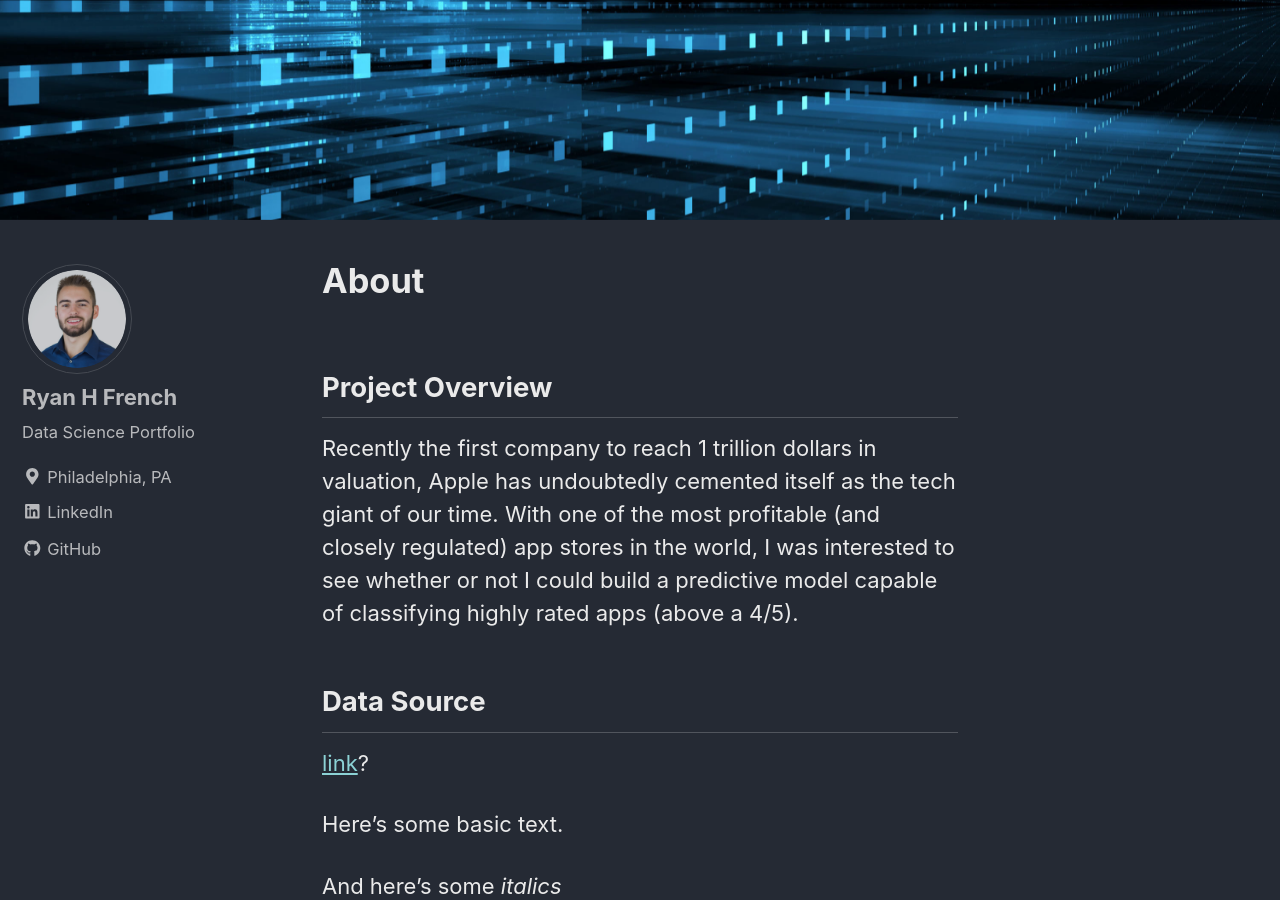
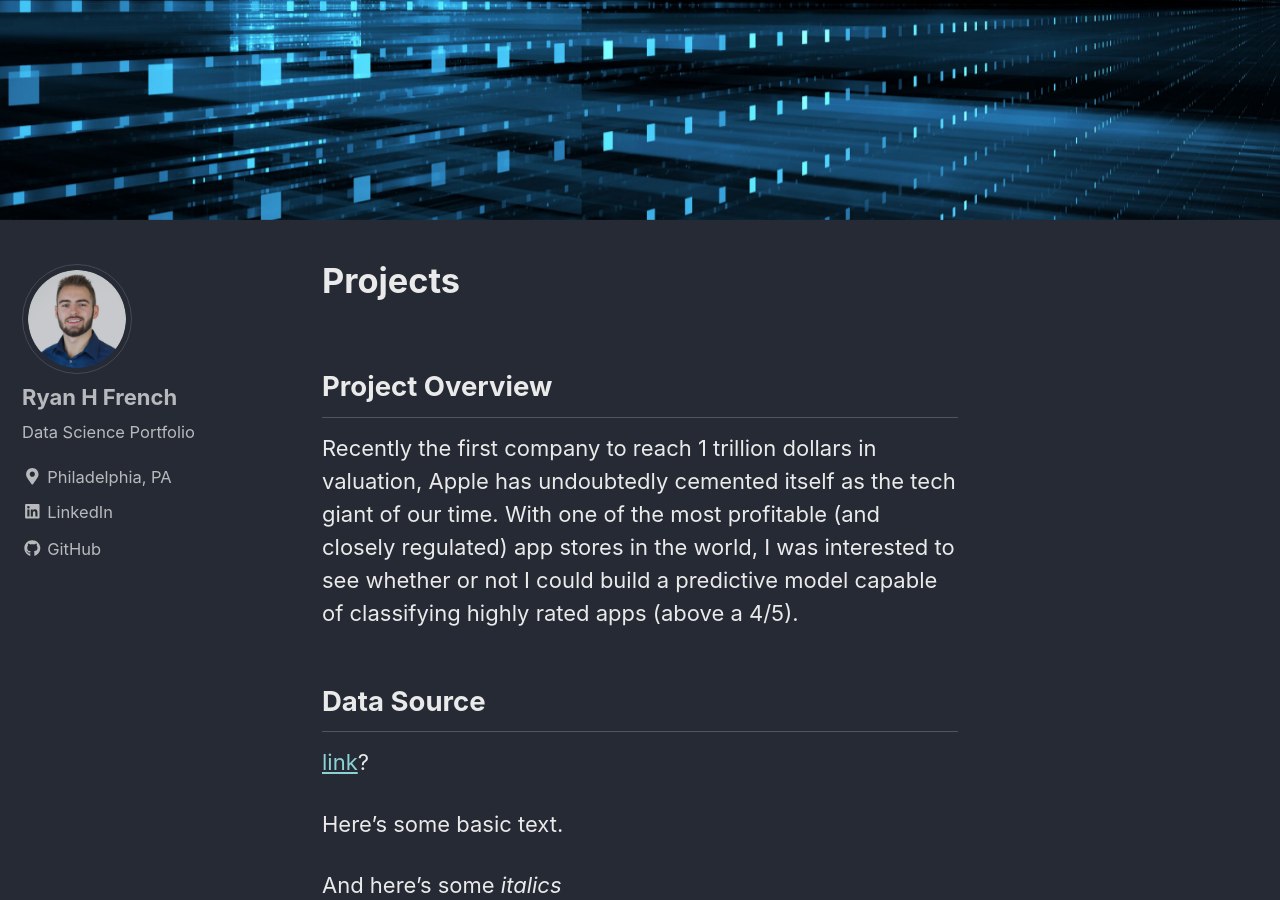
Before and after one commit to ryanhfrench/ryanhfrench.github.io, a Jekyll site: the page built from _pages/projects.md, in a window 1280 px wide and 900 px high, scrolled down 307 px. Built offline with Jekyll 4.4.1, drawn with Linux system fonts in a browser that asks for light colours; nearby versions of some CDN libraries.

Commit message:
Update projects.md

```diff
--- a/_pages/projects.md
+++ b/_pages/projects.md
@@ -1,6 +1,6 @@
 ---
-title: "About"
-permalink: /about/
+title: "Projects"
+permalink: /projects/
 header:
   image: "/images/cover.jpg"
 ---
```
